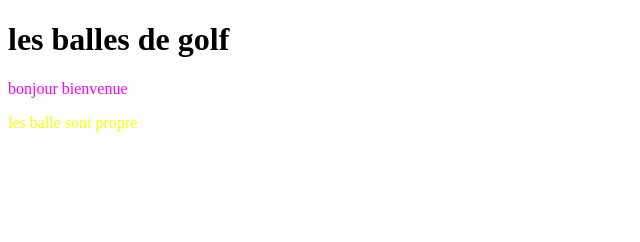
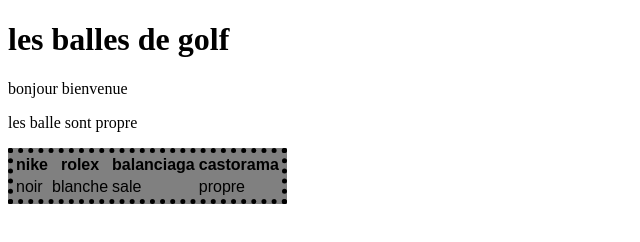
Before and after one commit to Gotitigre/Gotitigre.github.io, a plain HTML site: page index.html in a window 1280 px wide. Shown: the whole page, without its empty margins (0-640 px from the left). Drawn offline with Linux system fonts and the light colour scheme.

Commit message:
corection exo 5

```diff
--- a/index.html
+++ b/index.html
@@ -9,44 +9,7 @@
     <h1> les balles de golf </h1>
     <p class="color"> bonjour bienvenue </p>
     <p class="color" id="jaune"> les balle sont propre </p>
-
-
-
-
-
-
-
-
-
-
-
-
-
-
-
-
-
-
-
-
-
-
-
-
-<!--
-
-
-    <p>Lorem ipsum dolor sit amet consectetur adipisicing elit. Porro autem laboriosam aperiam sapiente, ut dolore alias quas, labore officia facilis magnam placeat! Voluptatum eveniet facere quo aspernatur molestiae et est.
-    Quasi nihil ducimus, iusto quam explicabo maxime amet iure id atque consectetur totam optio facere reprehenderit. Sequi tenetur exercitationem impedit animi aperiam et vel accusamus tempora, perferendis aut, nisi vero?
-    Aut reiciendis vitae consequatur, pariatur beatae libero atque et, quas magnam deleniti laborum exercitationem, illo at error rerum expedita reprehenderit laboriosam ullam tempore praesentium nihil voluptatem cumque sequi eius! Est?
-    Veritatis nesciunt sequi distinctio rerum, dolorem blanditiis voluptatibus odit quasi perferendis sapiente laboriosam debitis iusto animi amet? Odio pariatur soluta earum nemo id possimus, suscipit laborum expedita, aperiam quo iure!
-    Sed, soluta? Vel officia magni blanditiis odit corrupti vitae eligendi porro? Deleniti fugit soluta quo nostrum harum aut aliquid, facere temporibus, provident consequuntur animi cupiditate, expedita veniam ducimus earum iste.
-    Quisquam quasi animi debitis illo voluptatum, tenetur modi qui harum atque quaerat cum omnis aliquam nesciunt ut non dolorum, accusantium sunt, quidem voluptate possimus odit ipsam? Obcaecati accusamus maiores consequuntur.
-    Ut commodi, id, perferendis facere porro, <em>facilis</em>  a consequatur nihil ratione optio tempora aliquid quia quisquam explicabo dolorum voluptatem quo autem rem quam consectetur? Animi dignissimos quo a doloremque necessitatibus?
-    Ducimus eaque explicabo odio molestias. Laudantium blanditiis ducimus perferendis tempora atque quisquam deserunt excepturi totam sed tenetur cum iure dolores repellendus expedita doloremque sequi architecto nisi id facilis, inventore molestias.
-    Asperiores quam sit voluptates odio ea ut nobis consectetur fugiat ratione amet fuga dolore alias fugit libero adipisci, corrupti magnam aspernatur voluptatem, repellat eaque omnis dolor nisi atque accusantium! Reprehenderit!
-    Fugit corrupti, maxime officiis accusamus amet atque error ullam quisquam illo quis porro recusandae maiores tempora beatae molestias laborum vel aliquid natus eius adipisci quia exercitationem modi. Omnis, esse non!</p>
-    <table>
+    <table class="golf" id="marque">
         <tr>
             <th> nike </th>
             <th> rolex </th>
@@ -60,6 +23,19 @@
             <td> propre </td>
         </tr>
     </table>
+    <!--
+
+
+    <p>Lorem ipsum dolor sit amet consectetur adipisicing elit. Porro autem laboriosam aperiam sapiente, ut dolore alias quas, labore officia facilis magnam placeat! Voluptatum eveniet facere quo aspernatur molestiae et est.
+    Quasi nihil ducimus, iusto quam explicabo maxime amet iure id atque consectetur totam optio facere reprehenderit. Sequi tenetur exercitationem impedit animi aperiam et vel accusamus tempora, perferendis aut, nisi vero?
+    Aut reiciendis vitae consequatur, pariatur beatae libero atque et, quas magnam deleniti laborum exercitationem, illo at error rerum expedita reprehenderit laboriosam ullam tempore praesentium nihil voluptatem cumque sequi eius! Est?
+    Veritatis nesciunt sequi distinctio rerum, dolorem blanditiis voluptatibus odit quasi perferendis sapiente laboriosam debitis iusto animi amet? Odio pariatur soluta earum nemo id possimus, suscipit laborum expedita, aperiam quo iure!
+    Sed, soluta? Vel officia magni blanditiis odit corrupti vitae eligendi porro? Deleniti fugit soluta quo nostrum harum aut aliquid, facere temporibus, provident consequuntur animi cupiditate, expedita veniam ducimus earum iste.
+    Quisquam quasi animi debitis illo voluptatum, tenetur modi qui harum atque quaerat cum omnis aliquam nesciunt ut non dolorum, accusantium sunt, quidem voluptate possimus odit ipsam? Obcaecati accusamus maiores consequuntur.
+    Ut commodi, id, perferendis facere porro, <em>facilis</em>  a consequatur nihil ratione optio tempora aliquid quia quisquam explicabo dolorum voluptatem quo autem rem quam consectetur? Animi dignissimos quo a doloremque necessitatibus?
+    Ducimus eaque explicabo odio molestias. Laudantium blanditiis ducimus perferendis tempora atque quisquam deserunt excepturi totam sed tenetur cum iure dolores repellendus expedita doloremque sequi architecto nisi id facilis, inventore molestias.
+    Asperiores quam sit voluptates odio ea ut nobis consectetur fugiat ratione amet fuga dolore alias fugit libero adipisci, corrupti magnam aspernatur voluptatem, repellat eaque omnis dolor nisi atque accusantium! Reprehenderit!
+    Fugit corrupti, maxime officiis accusamus amet atque error ullam quisquam illo quis porro recusandae maiores tempora beatae molestias laborum vel aliquid natus eius adipisci quia exercitationem modi. Omnis, esse non!</p>
     <div>
         <h2> Se sont les meilleur </h2>
         <p> le m'apelle Tiago est je suis le directeur se cette entreprise je se sais pas ecrire mais se n'ai pas grave tous le monde fais des erreur j'ai eux de l'iniration il y a 1 min mais maintemant je manque pour dire que je manque donc je recapitule je m'appelle Tiago est je ne sais pas ecrire parce que je suis dixlexique le mot le plus dur au monde alors que les personne qui on sa ne save pas defoix parler sans begelier </p>
--- a/style.css
+++ b/style.css
@@ -1,6 +1,5 @@
-.color {
-    color: fuchsia;
+table{
+    background-color: grey;
+    font-family: Arial;
+    border: 5px dotted black;
 }
-#jaune{
-    color: yellow;
-}
```
